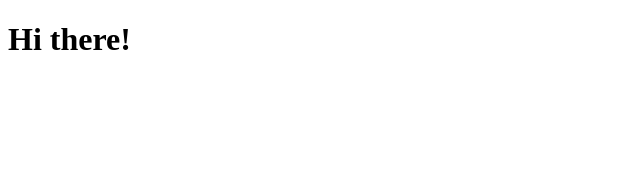
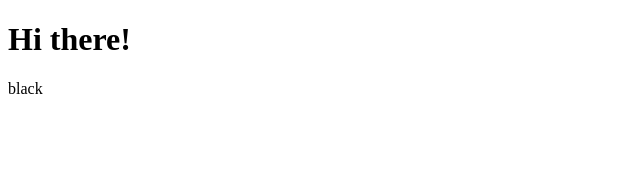
Before and after one commit to mbudzanowska/rts, a React (Create React App) app: page / in a window 1280 px wide. Shown: the top 170 px of the page, without its empty margins (0-640 px from the left). Built offline with nearby package versions, Linux system fonts and the light colour scheme.

Commit message:
two examples of react function components

```diff
--- a/src/index.tsx
+++ b/src/index.tsx
@@ -1,9 +1,11 @@
 import React from 'react';
 import ReactDOM from 'react-dom';
+import Parent from './props/Parent';
 
 const App = () => {
   return <div>
     <h1>Hi there!</h1>
+    <Parent/>
   </div>
 }
 
--- /dev/null
+++ b/src/props/Child.tsx
@@ -0,0 +1,16 @@
+interface ChildProps {
+  color: string;
+}
+
+export const Child = ({ color }: ChildProps) => {
+  return <div>{color}</div>;
+};
+
+// Child.displayName="hello!" BAD!
+
+
+export const ChildAsFc: React.FC<ChildProps> = ({color}) => {
+  return <div>{color}</div>;
+}
+
+ChildAsFc.displayName="hello!"
--- /dev/null
+++ b/src/props/Parent.tsx
@@ -0,0 +1,7 @@
+import { Child } from "./Child";
+
+const Parent = () => {
+  return <Child color={"black"} />;
+};
+
+export default Parent;
```
